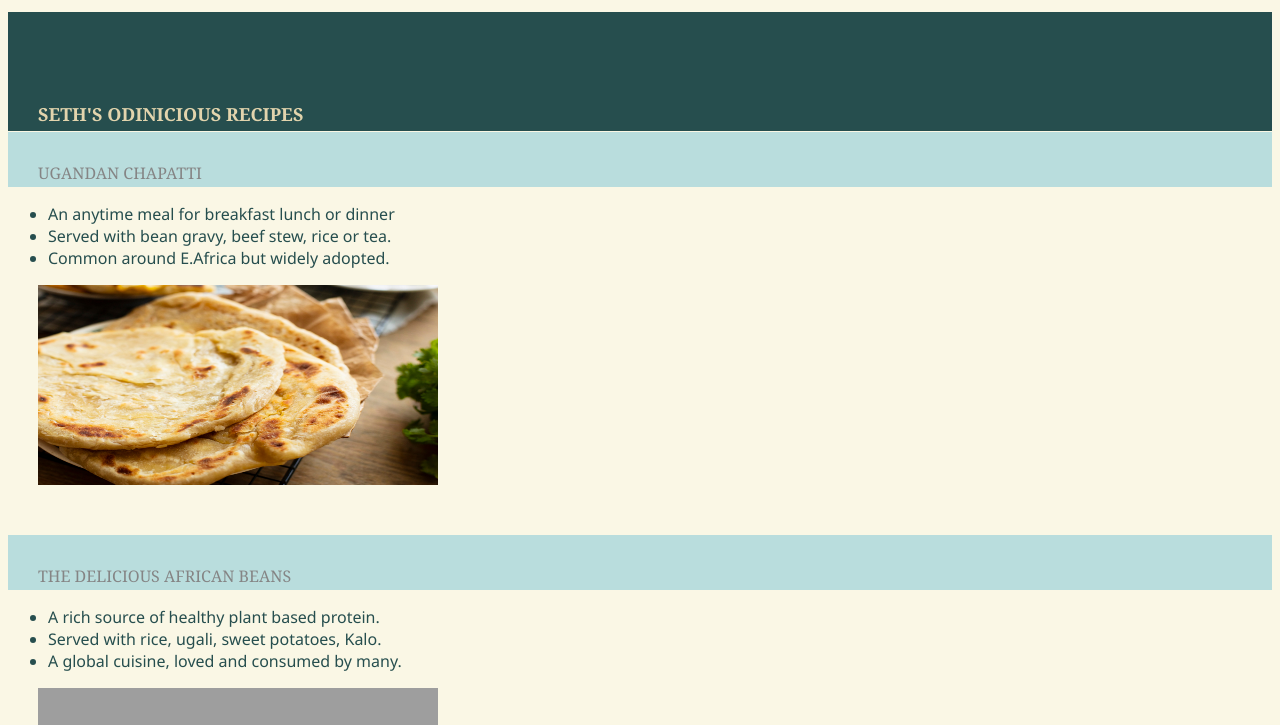
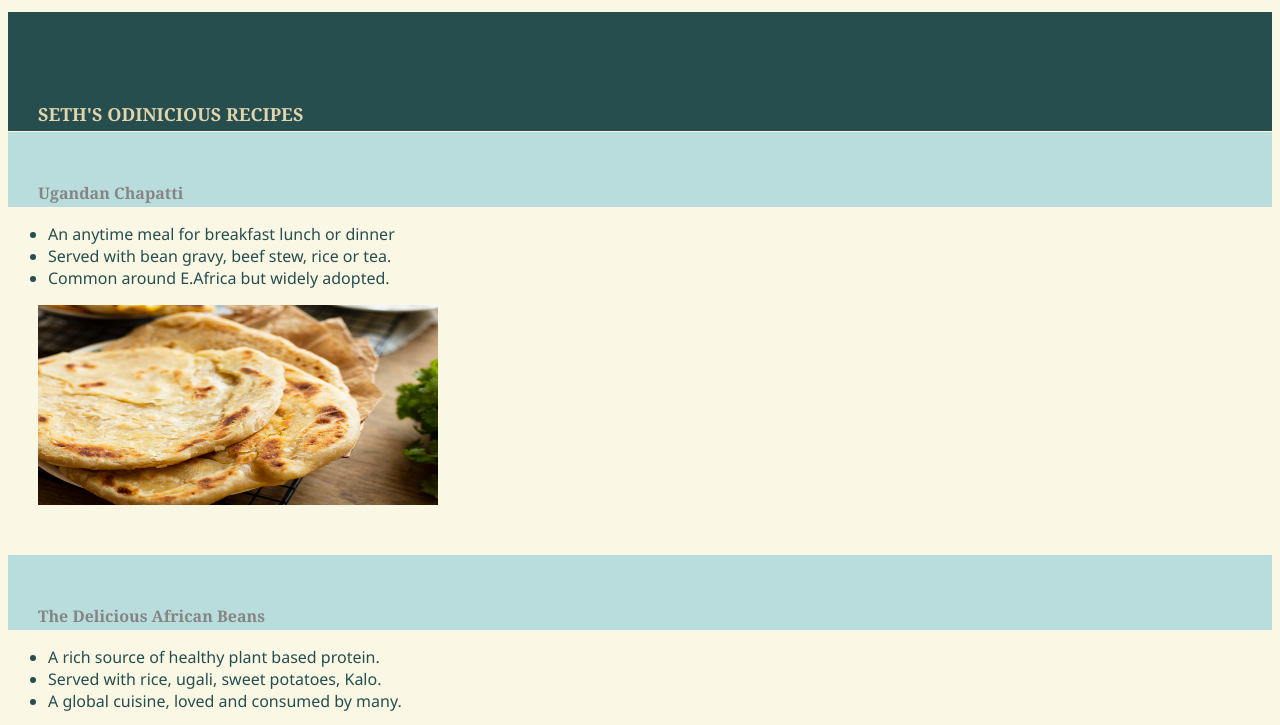
Before and after one commit to Seth-20/odin-recipes, a plain HTML site: page index.html in a window 1280 px wide. Shown: the top 725 px of the page. Drawn offline with Linux system fonts and the light colour scheme; grey boxes are pictures that could not be loaded.

Commit message:
minor corrections

```diff
--- a/style-sheets/index-style.css
+++ b/style-sheets/index-style.css
@@ -6,7 +6,6 @@
     font-size:large;
     padding-bottom: 5px;
     padding-top: 90px;
-    padding-right: 5px;
     margin-bottom: 0%;
     font-family:Georgia, 'Times New Roman', Times, serif;
 
@@ -15,14 +14,14 @@
 .Food{
     padding: 30px;
     padding-bottom: 3px;
-    padding-top: 90;
+    padding-top: 50px;
     background-color: rgb(185, 221, 221);
     color:  rgb(133, 133, 133);
     margin-top: 1px;
     font-family: Georgia, 'Times New Roman', Times, serif;
-    font-weight: 500;
+    font-weight: 600;
     font-size: medium;
-    text-transform: uppercase;
+    text-transform: capitalize;
 }
 
 .Description{
```
